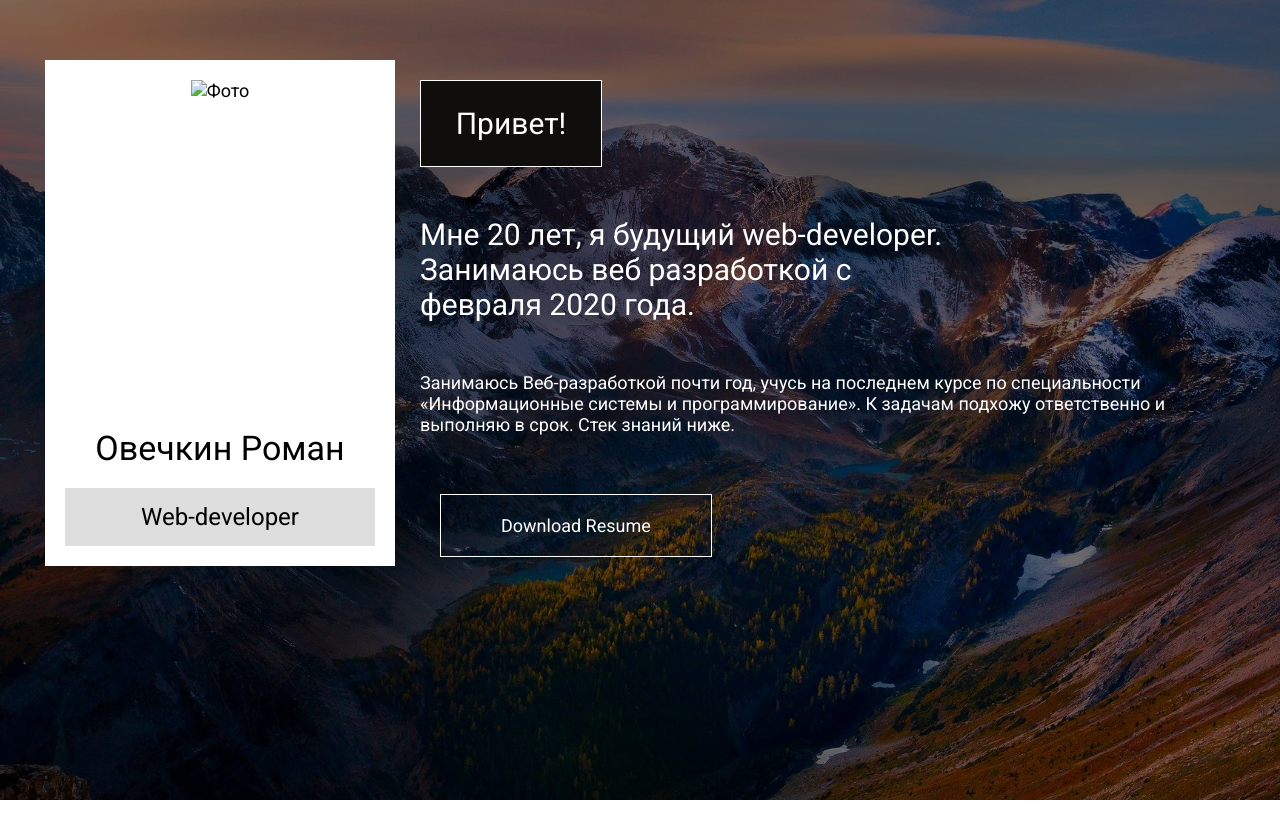
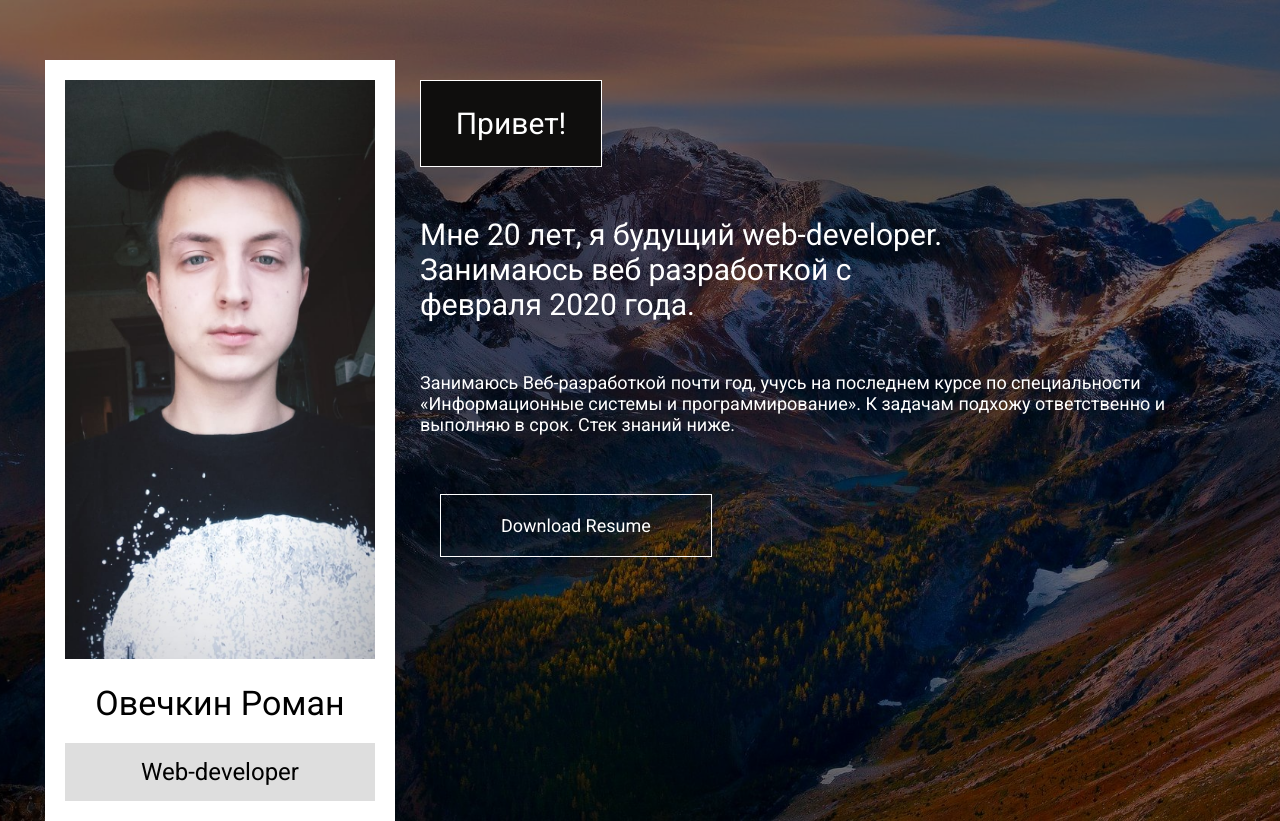
Before and after one commit to RumanuCorsu/rumanucorsu.github.io, a plain HTML site: page index.html in a window 1280 px wide. Before the commit the page ends 800 px from the top, so only its background shows below. Drawn offline with nearby package versions, Linux system fonts and the light colour scheme.

Commit message:
Update index.html

```diff
--- a/index.html
+++ b/index.html
@@ -33,7 +33,7 @@
             <div class="head__block">
                 <div class="block__photo">
                     <div class="photo__img">
-                        <picture><source srcset="img/main-photo1.webp" type="image/webp"><img src="img/main-photo1.jpeg" alt="Фото"></picture>
+                        <img src="img/main-photo1.jpeg" alt="Фото">
                     </div>
                     <div class="photo__title">
                         Овечкин Роман
```
